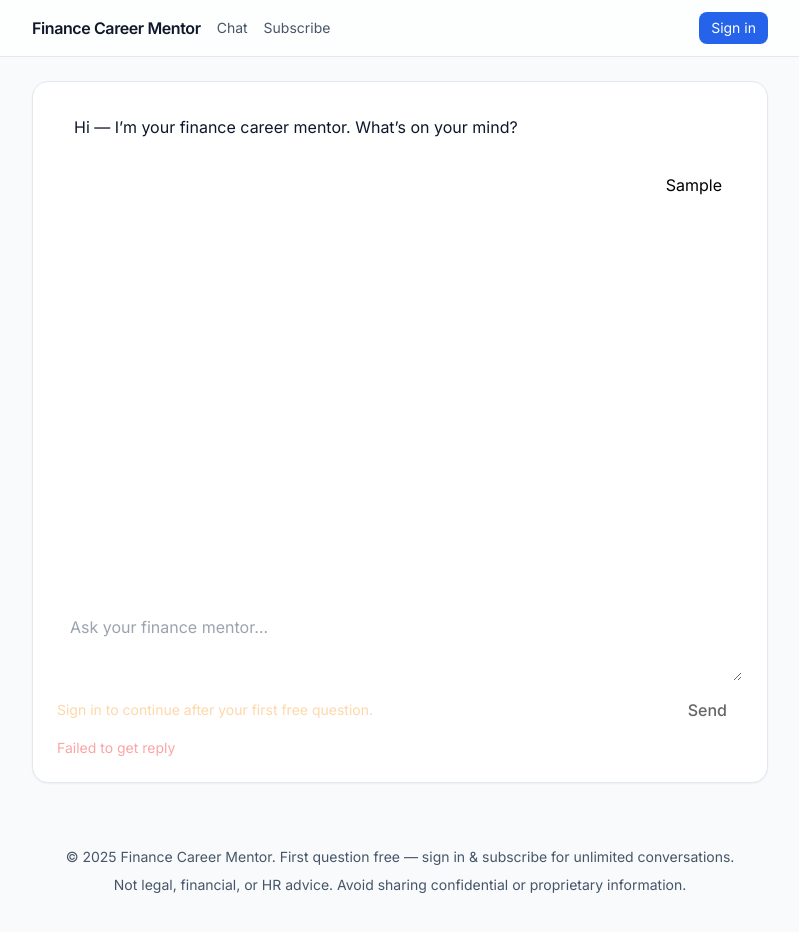
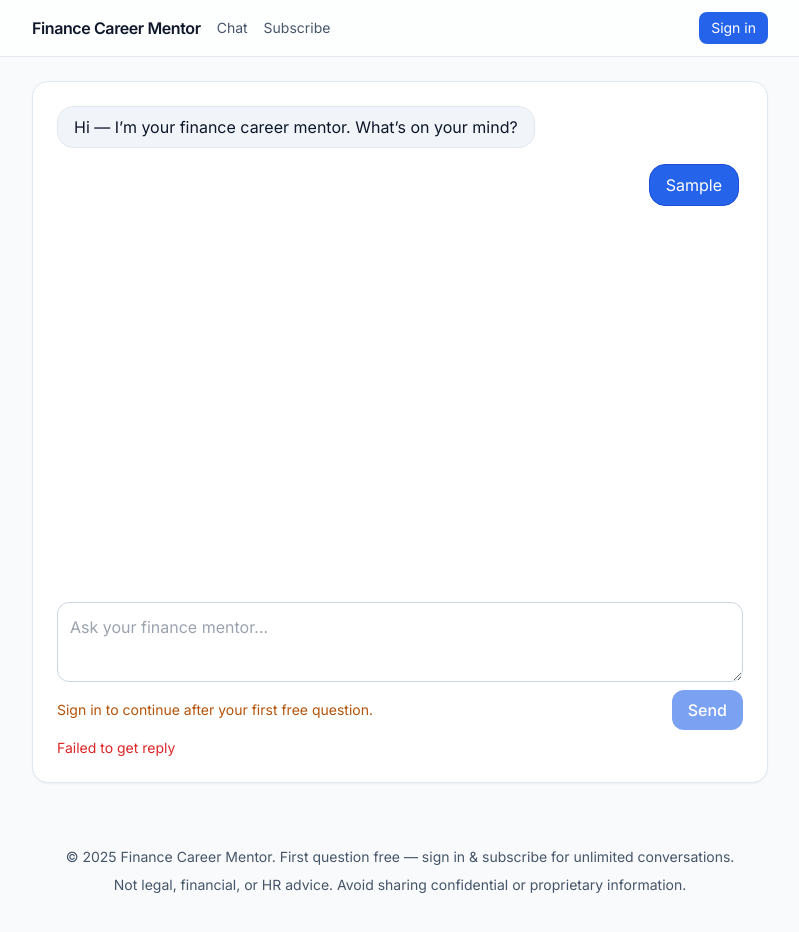
Before and after one commit to tomjdevine/financecareermentor, a Next.js app: page /chat in a window 1280 px wide. Both pictures are taken after typing "Sample" into the empty fields and a click on the button "Send". Shown: the top 932 px of the page, without its empty margins (240-1039 px from the left). Built offline with nearby package versions, Linux system fonts and the light colour scheme; no server answers.

Commit message:
Update page.tsx

```diff
--- a/app/chat/page.tsx
+++ b/app/chat/page.tsx
@@ -39,12 +39,10 @@ export default function ChatPage() {
       localStorage.setItem("free_used", "1");
       setFreeUsed(true);
     } else {
-      // Signed in required
       if (!isSignedIn) {
         setError("Please sign in to continue after your first free question.");
         return;
       }
-      // Check subscription
       const sub = await fetch("/api/subscription/check");
       const data = await sub.json();
       if (!data.active) {
@@ -86,14 +84,20 @@ export default function ChatPage() {
         <div ref={listRef} className="h-[60vh] overflow-y-auto pr-1 space-y-4">
           {messages.map((m, i) => (
             <div key={i} className={`flex ${m.role === "user" ? "justify-end" : "justify-start"}`}>
-              <div className={`max-w-[80%] rounded-2xl px-4 py-2 border ${m.role === "user" ? "bg-white text-black border-white/10" : "bg-white/5 border-white/10"}`}>
+              <div
+                className={`max-w-[80%] rounded-2xl px-4 py-2 border ${
+                  m.role === "user"
+                    ? "bg-blue-600 text-white border-blue-700"
+                    : "bg-slate-100 text-slate-900 border-slate-200"
+                }`}
+              >
                 <p className="whitespace-pre-wrap">{m.content}</p>
               </div>
             </div>
           ))}
           {sending && (
             <div className="flex justify-start">
-              <div className="max-w-[80%] rounded-2xl px-4 py-2 border bg-white/5 border-white/10">
+              <div className="max-w-[80%] rounded-2xl px-4 py-2 border bg-slate-100 text-slate-900 border-slate-200">
                 <p>Thinking…</p>
               </div>
             </div>
@@ -106,28 +110,28 @@ export default function ChatPage() {
             onChange={(e) => setInput(e.target.value)}
             onKeyDown={onKey}
             placeholder="Ask your finance mentor…"
-            className="w-full min-h-[80px] p-3 rounded-xl bg-white/5 border border-white/15 focus:outline-none focus:ring-2 focus:ring-white/30"
+            className="w-full min-h-[80px] p-3 rounded-xl bg-white border border-slate-300 focus:outline-none focus:ring-2 focus:ring-blue-200"
           />
           <div className="flex items-center justify-between">
             <SignedOut>
               {freeUsed ? (
-                <div className="text-sm text-orange-200">Sign in to continue after your first free question.</div>
+                <div className="text-sm text-amber-700">Sign in to continue after your first free question.</div>
               ) : (
-                <div className="text-sm text-green-200">Your first question is free.</div>
+                <div className="text-sm text-emerald-700">Your first question is free.</div>
               )}
             </SignedOut>
             <SignedIn>
-              <div className="text-sm text-gray-300">Subscribers get unlimited conversations.</div>
+              <div className="text-sm text-slate-600">Subscribers get unlimited conversations.</div>
             </SignedIn>
             <button
               onClick={onSend}
               disabled={sending || !canSend()}
-              className="px-4 py-2 rounded-xl bg-white text-black font-medium disabled:opacity-60"
+              className="px-4 py-2 rounded-xl bg-blue-600 text-white font-medium disabled:opacity-60 hover:bg-blue-700 transition"
             >
               Send
             </button>
           </div>
-          {error && <p className="text-red-300 text-sm">{error}</p>}
+          {error && <p className="text-red-600 text-sm">{error}</p>}
         </div>
       </div>
     </main>
```
